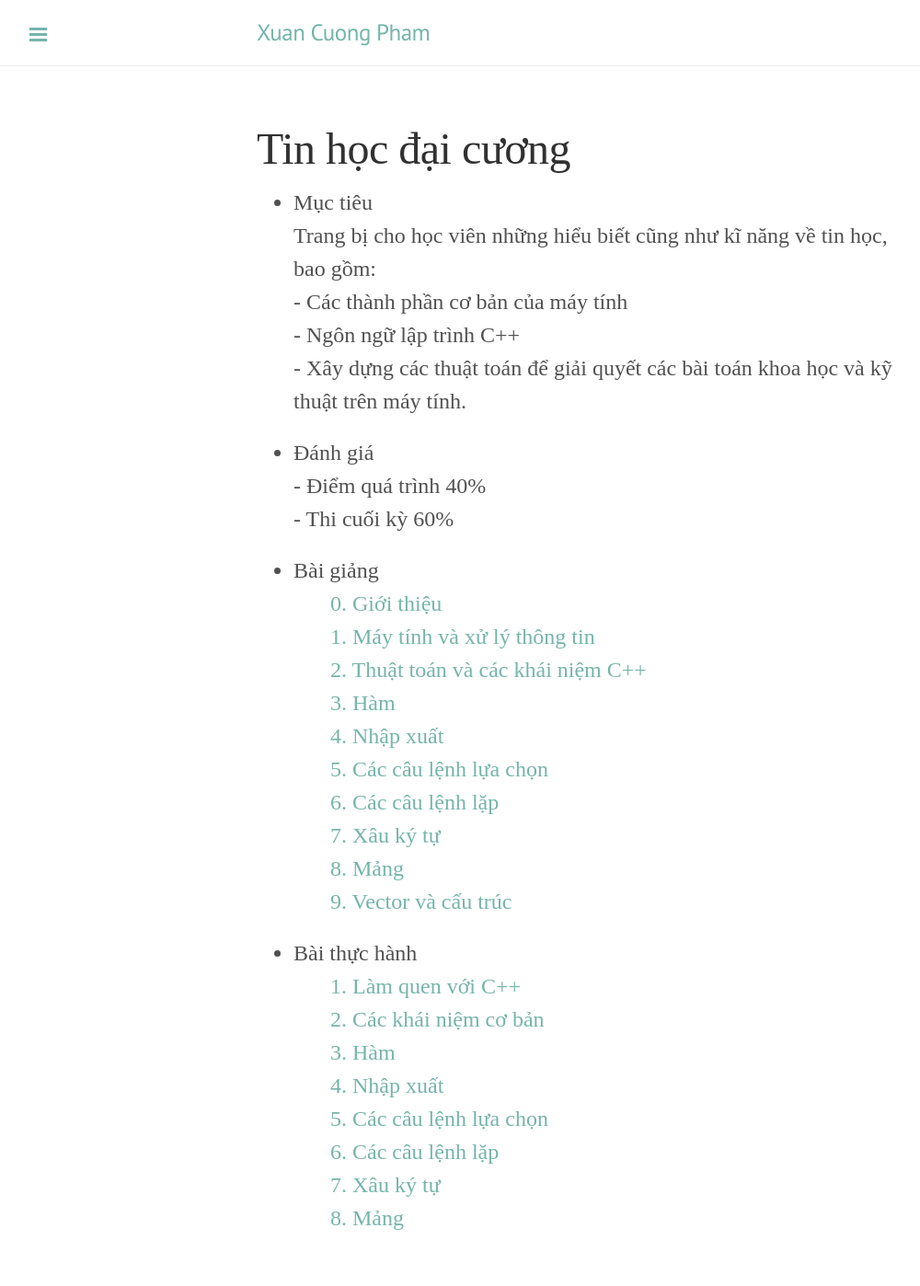
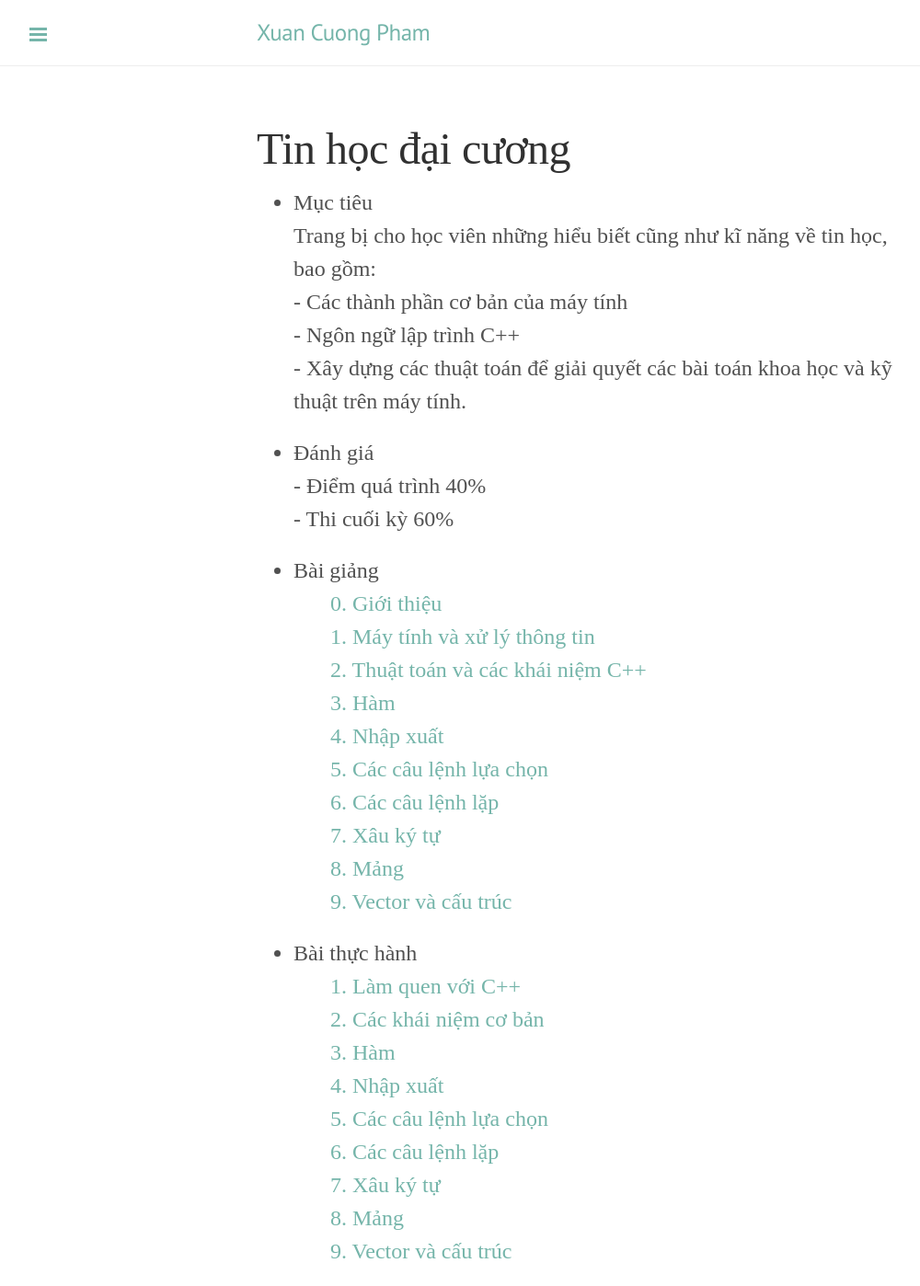
Before and after one commit to villahp/villahp.github.io, a Jekyll site: the page built from teaching/tdc.html, in a window 1280 px wide. Shown: the whole page at 92% size, without its empty margins (1-1001 px from the left). Built offline with Jekyll 4.4.1, drawn with Linux system fonts in a browser that asks for light colours; Markdown is read by kramdown in place of the engine named in the settings; before the commit the page ends 1362 px from its top, so only the background shows below that.

```diff
--- a/teaching/tdc.html
+++ b/teaching/tdc.html
@@ -43,6 +43,7 @@ title: Tin đại cương
 		<li> <a href="/download/TH-TDC/TH 6.pdf">6. Các câu lệnh lặp</a>
 		<li> <a href="/download/TH-TDC/TH 7.pdf">7. Xâu ký tự</a>
 		<li> <a href="/download/TH-TDC/TH 8.pdf">8. Mảng</a>
+		<li> <a href="/download/TH-TDC/TH 9.pdf">9. Vector và cấu trúc</a>
 	</ul>
 </ul>
 </font>
```
Also changed, not shown: about.md (+0 -1 lines), 2 other files.
